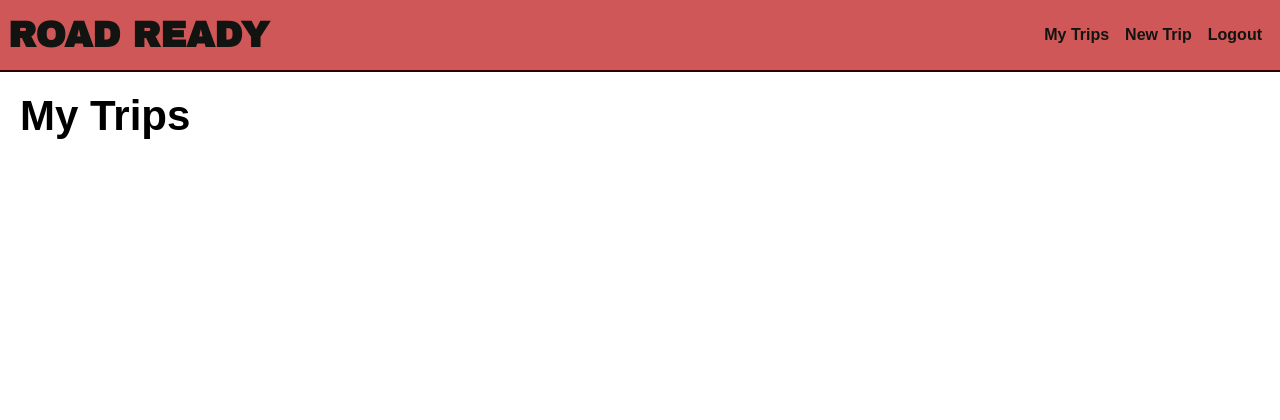
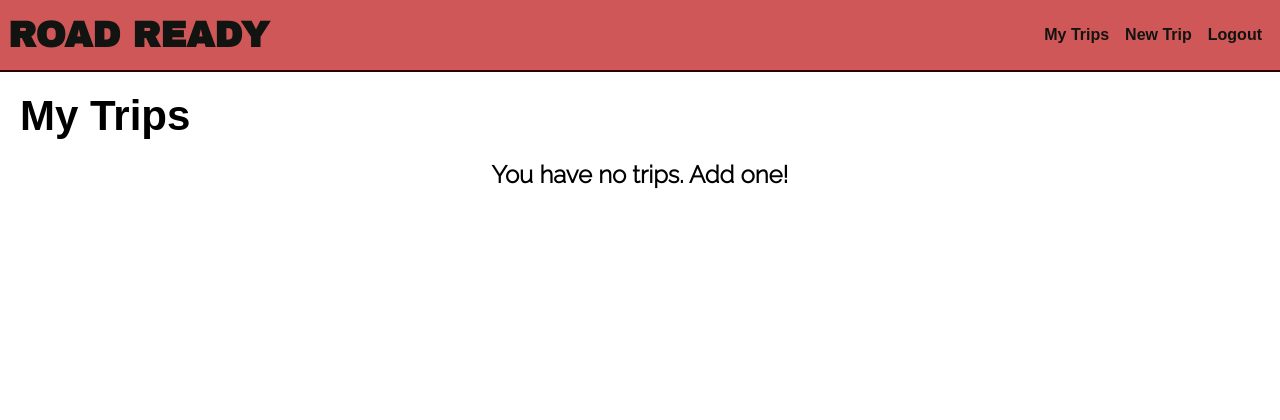
Before and after one commit to kmcabano/roadtripper, a Django app: page /trips/ in a window 1280 px wide. Shown: the top 420 px of the page. Run offline with Django 3.2, Linux system fonts and the light colour scheme; the visitor is signed in with stand-in values (Sample User, id 1); data that the repository does not hold is empty; some web fonts are replaced.

Commit message:
add message for index if user has no trips

```diff
--- a/main_app/static/css/trip-index.css
+++ b/main_app/static/css/trip-index.css
@@ -34,3 +34,7 @@
   margin: 5px 0;
   font-size: var(--font-reg);
 }
+
+.notrips {
+  text-align: center;
+}
--- a/main_app/templates/trips/index.html
+++ b/main_app/templates/trips/index.html
@@ -10,7 +10,7 @@
 <section class="page-header">
   <h1>My Trips</h1>
 </section>
-
+{% if trips %}
 <section class="card-container">
   {% for trip in trips %}
     <div class="card">
@@ -24,5 +24,11 @@
     </div>
   {% endfor %}
 </section>
+{% else %}
+<div class="notrips">
+  <h2>You have no trips. Add one!</h2>
+</div>
+{% endif %}
+
 
 {% endblock %}
```
Also changed, not shown: README.md.
